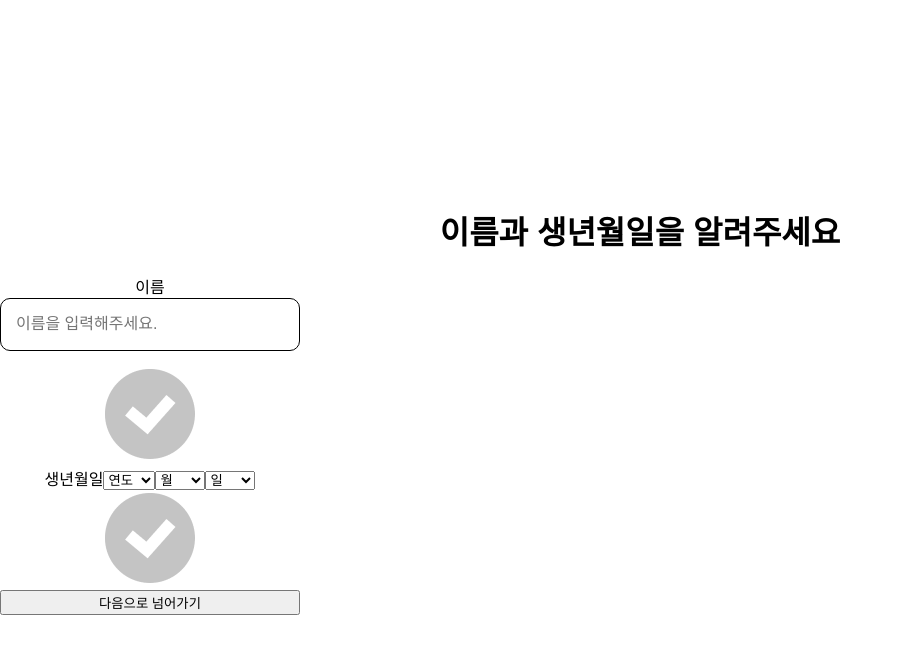
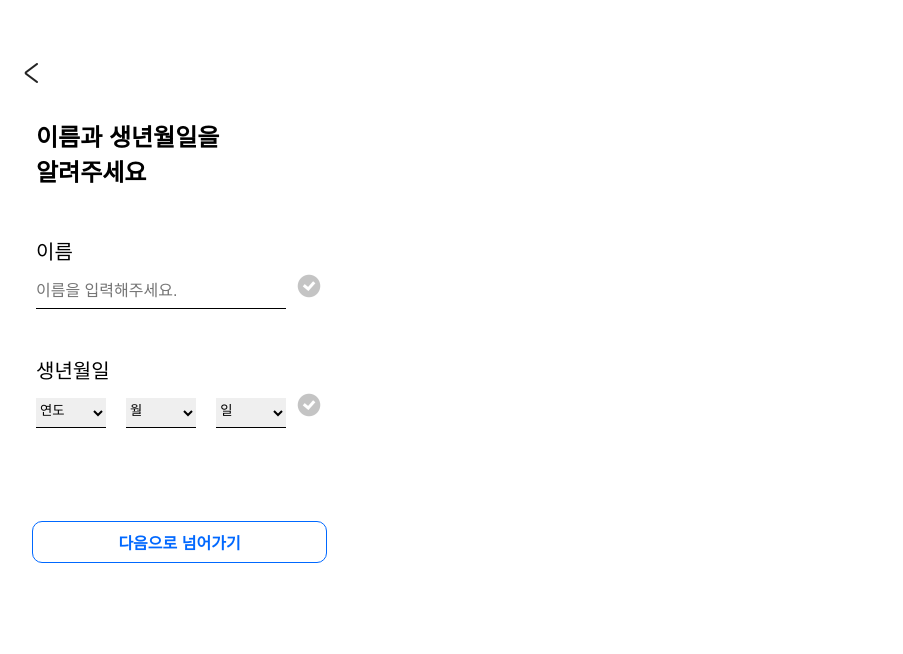
Before and after one commit to 2024-Inha-Cloud-Computing/InT-frontend, a React (Create React App) app: page /signup in a window 1280 px wide. Shown: the top 654 px of the page, without its empty margins (0-903 px from the left). Built offline with nearby package versions, Linux system fonts and the light colour scheme.

Commit message:
design: 회원정보 - 이름, 생년월일 입력 페이지 css 수정 완료

```diff
--- /dev/null
+++ b/src/components/NameBirth.css
@@ -0,0 +1,113 @@
+.App {
+    display: flex;
+    flex-direction: column;
+    height: 100vh;
+    margin: 0 0 0 0;
+    justify-content: flex-start;
+}
+
+.goback {
+    width: 1.5rem;
+    height: 1.5rem;
+}
+
+.nameBirthTitle {
+  font-size: 1.5rem;
+  font-weight: 600;
+  margin: 7.38rem 0 0 2.25rem;
+  text-align: left;
+}
+
+form{
+    margin: 3rem 0 0 0;
+}
+
+form input.nameInputBox {
+    border: none;            /* 전체 테두리 제거 */
+    border-radius: 0px;
+    border-bottom: 1px solid #000; /* 하단 테두리 추가 (색상 및 두께 조절 가능) */
+    width: 15.65rem;         /* 너비 조절 */
+    height: 1.875rem;        /* 높이 조절 */
+    padding: 0 0 0.313rem 0;
+    margin:0.875rem 0 0 0;
+}
+
+
+.nameContent{
+    display: flex;
+    flex-direction: column;
+    align-items: flex-start;
+    margin: 0 0 0 2.25rem;
+
+}
+
+.nameTitle{
+    margin: 0 0 0 0;
+    font-size: 1.25rem;
+    text-align: left;
+    font-weight: 400;
+}
+
+.birthTitle{
+    margin: 0 0 0 0;
+    font-size: 1.25rem;
+    text-align: left;
+    font-weight: 400;
+}
+
+.nameInput {
+    display: flex;
+}
+
+.checkImg{
+    width: 1.5rem;
+    height: 1.5rem;
+    margin: 0.563rem 0 0.688rem 0.688rem;
+}
+
+.birthContent{
+    display: flex;
+    flex-direction: column;
+    align-items: flex-start;
+    margin: 2.875rem 0 0 2.25rem;
+}
+
+.birthInput {
+    width: 20rem;
+    display: flex;
+    align-items: flex-start;
+    margin: 0 0 0 0;
+}
+
+select{
+    border: none;            /* 전체 테두리 제거 */
+    border-radius: 0px;
+    border-bottom: 1px solid #000; /* 하단 테두리 추가 (색상 및 두께 조절 가능) */
+    width: 4.375rem;         /* 너비 조절 */
+    height: 1.875rem;        /* 높이 조절 */
+    padding: 0 0 0.313rem 0;
+    margin:0.875rem 1.255rem 0 0;
+}
+
+select:last-of-type {
+    border: none;            /* 전체 테두리 제거 */
+    border-radius: 0px;
+    border-bottom: 1px solid #000; /* 하단 테두리 추가 (색상 및 두께 조절 가능) */
+    width: 4.375rem;         /* 너비 조절 */
+    height: 1.875rem;        /* 높이 조절 */
+    padding: 0 0 0.313rem 0;
+    margin:0.875rem 0 0 0;
+}
+
+
+.nextButton{
+    background-color: #fff;
+    width: 18.438rem;
+    height: 2.625rem;
+    margin: 5.813rem 0 0 2rem;
+    border:1.5px solid #0068ff;
+    border-radius: 10px;
+    color: #0068ff;
+    font-weight: 700;
+    font-size: 1rem;
+}
--- a/src/components/NameBirth.js
+++ b/src/components/NameBirth.js
@@ -1,6 +1,7 @@
 import React, { useState, useEffect } from "react";
 import { useSearchParams } from "react-router-dom";
-
+import "./NameBirth.css";
+import back from "../assets/img/back.png";
 import good from "../assets/img/check_good.png";
 import bad from "../assets/img/check_bad.png";
 const NameBirth = () => {
@@ -47,20 +48,23 @@ const NameBirth = () => {
   };
   return (
     <div>
-      {/* <img src={back} className="goback" onClick={goBack} /> */}
-      <h1>이름과 생년월일을 알려주세요</h1>
+      <img src={back} className="goback" onClick={goBack} />
+      <h1 className="nameBirthTitle">이름과 생년월일을<br />알려주세요</h1>
       <form>
-        <div>
-          <label>이름</label>
-          <input
+        <div className="nameContent">
+          <label className="nameTitle">이름</label>
+          <div className="nameInput">
+            <input className="nameInputBox"
               type="text"
               onChange={(e) => setName(e.target.value)}
               placeholder="이름을 입력해주세요."
             />
-          {name !== "" ? <img src={good} /> : <img src={bad} />}
+            {name !== "" ? <img className="checkImg" src={good} /> : <img className="checkImg" src={bad} />}
           </div>
-        <div>
-          <label>생년월일</label>
+        </div>
+        <div className="birthContent">
+          <label className="birthTitle">생년월일</label>
+          <div className="birthInput">
             <select value={year} onChange={(e) => setYear(e.target.value)}>
               <option value="">연도</option>
               {years.map((year) => (
@@ -88,12 +92,13 @@ const NameBirth = () => {
               ))}
             </select>
             {year !== "" && month !== "" && day !== "" ? (
-            <img src={good} />
+              <img className="checkImg" src={good} />
             ) : (
-            <img src={bad} />
+              <img className="checkImg" src={bad} />
             )}
           </div>
-        <button onClick={goNext}>다음으로 넘어가기</button>
+        </div>
+        <button className="nextButton" onClick={goNext}>다음으로 넘어가기</button>
       </form>
     </div>
   );
```
Lines whose indentation alone changed are shown as unchanged.
